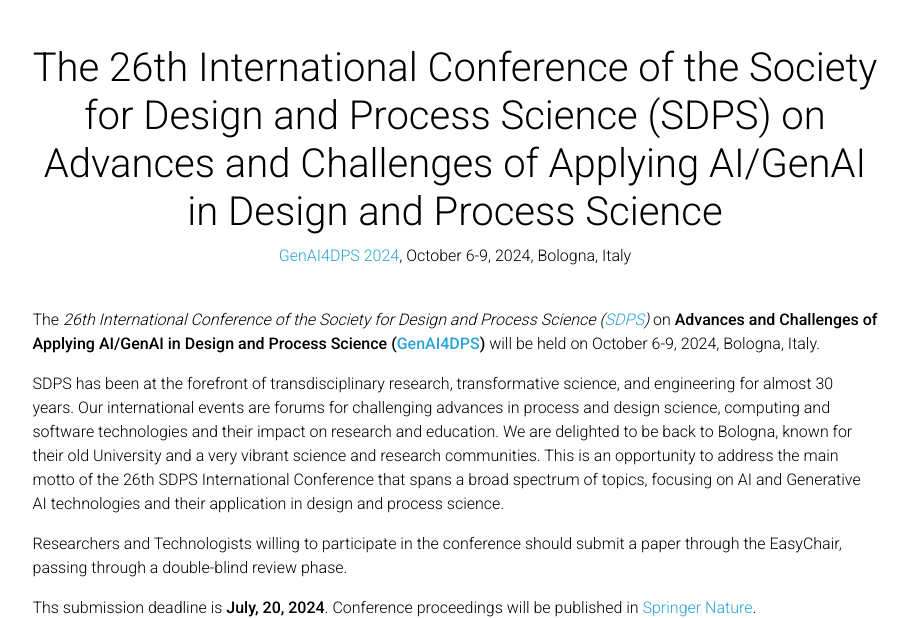
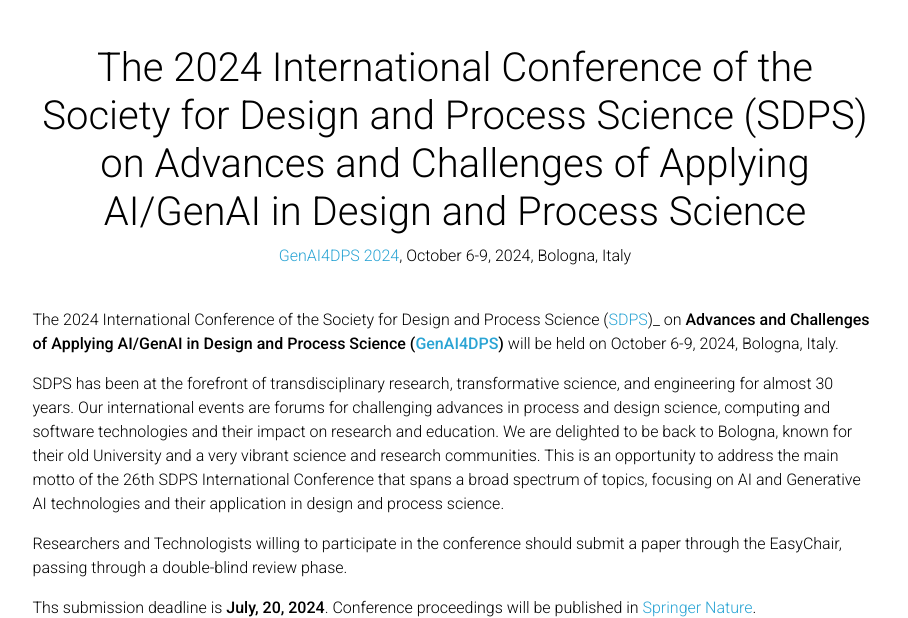
Before and after one commit to GenAI4DPS/advances-challenges, a Jekyll site: the page built from _pages/home.md, in a window 1280 px wide and 900 px high, cut to the strip 282-900 px from the top of the window. Shown: the whole strip, without its empty margins (185-1093 px from the left). Built offline with Jekyll 4.4.1, drawn with Linux system fonts in a browser that asks for light colours; comment, search, counter and statistics services are not loaded; a style sheet for code colours, icons or effects is not loaded.

Commit message:
Update home.md

```diff
--- a/_pages/home.md
+++ b/_pages/home.md
@@ -2,7 +2,7 @@
 layout: home
 title: Home
 permalink: /
-page_title: "The 26th International Conference of the Society for Design and Process Science (SDPS) on Advances and Challenges of Applying AI/GenAI in Design and Process Science"
+page_title: "The 2024 International Conference of the Society for Design and Process Science (SDPS) on Advances and Challenges of Applying AI/GenAI in Design and Process Science"
 page_subtitle: >
   <a href="https://genai4dps.github.io/advances-challenges">GenAI4DPS 2024</a>,
   October 6-9, 2024, Bologna, Italy
@@ -11,7 +11,7 @@ news: true  # includes a list of news items
 ---
 
 
-The _26th International Conference of the Society for Design and Process Science ([SDPS](https://www.sdpsnet.org/sdps/))_ on **Advances and Challenges of Applying AI/GenAI in Design and Process Science ([GenAI4DPS](https://genai4dps.github.io/advances-challenges))** will be held on October 6-9, 2024, Bologna, Italy.
+The 2024 International Conference of the Society for Design and Process Science ([SDPS](https://www.sdpsnet.org/sdps/))_ on **Advances and Challenges of Applying AI/GenAI in Design and Process Science ([GenAI4DPS](https://genai4dps.github.io/advances-challenges))** will be held on October 6-9, 2024, Bologna, Italy.
 
 SDPS has been at the forefront of transdisciplinary research, transformative science, and engineering for almost 30 years.  Our international events are forums for challenging  advances in process and design science, computing and software technologies and their impact on research and education. We are delighted to be back to Bologna, known for their old University and a very vibrant science and research communities.  This is an opportunity to address the main motto of the 26th SDPS International Conference that spans a broad spectrum of topics, focusing on AI and Generative AI technologies and their application in design and process science.
 
```
